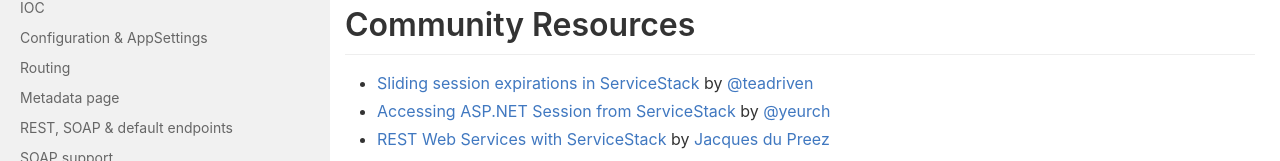
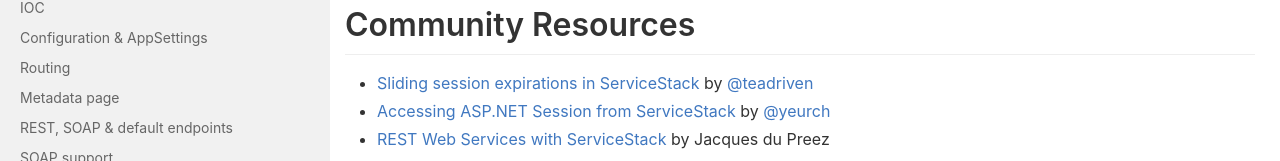
Before and after one commit to timker/docs, a Jekyll site: the page built from docs/_documentation/Sessions.md, in a window 1280 px wide and 900 px high, scrolled down 5780 px. Shown: the part 739-900 px from the top of the window. Built offline with Jekyll 4.4.1, drawn with Linux system fonts in a browser that asks for light colours; nearby versions of some CDN libraries; some of the changed lines change nothing that is shown.

Commit message:
Remove link to name as site no longer exists.

```diff
--- a/docs/_documentation/Sessions.md
+++ b/docs/_documentation/Sessions.md
@@ -283,4 +283,4 @@
 
   - [Sliding session expirations in ServiceStack](http://teadriven.me.uk/2013/02/14/sliding-sessions-in-service-stack/) by [@teadriven](https://twitter.com/teadriven)
   - [Accessing ASP.NET Session from ServiceStack](http://www.richardfawcett.net/2012/02/29/accessing-asp-net-session-from-servicestack/) by [@yeurch](https://twitter.com/yeurch)
-  - [REST Web Services with ServiceStack](https://web.archive.org/web/20121124003901/http://openlandscape.net/2011/03/21/rest-web-services-with-servicestack) by [Jacques du Preez](http://openlandscape.net/about/)
+  - [REST Web Services with ServiceStack](https://web.archive.org/web/20121124003901/http://openlandscape.net/2011/03/21/rest-web-services-with-servicestack) by Jacques du Preez
```
